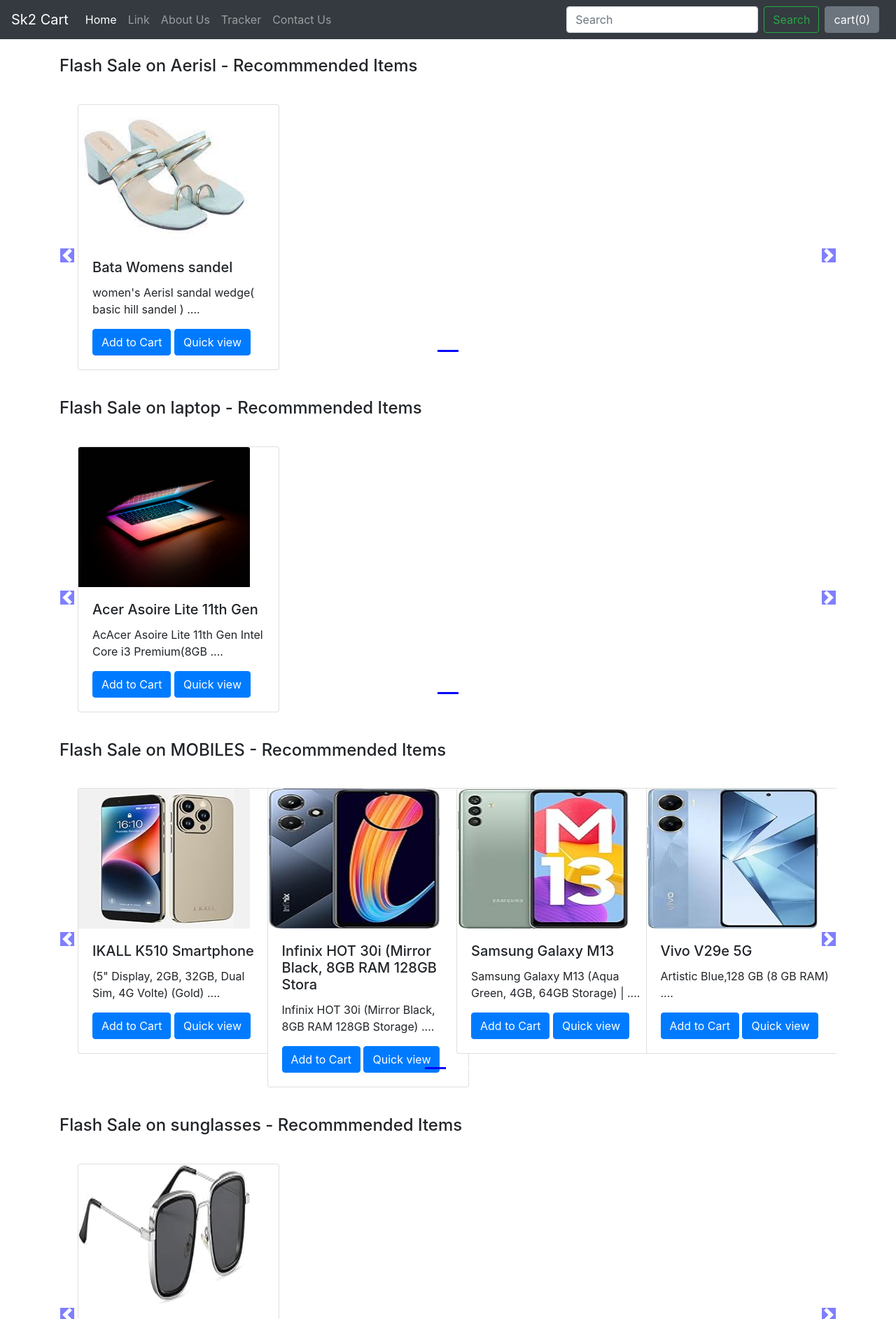
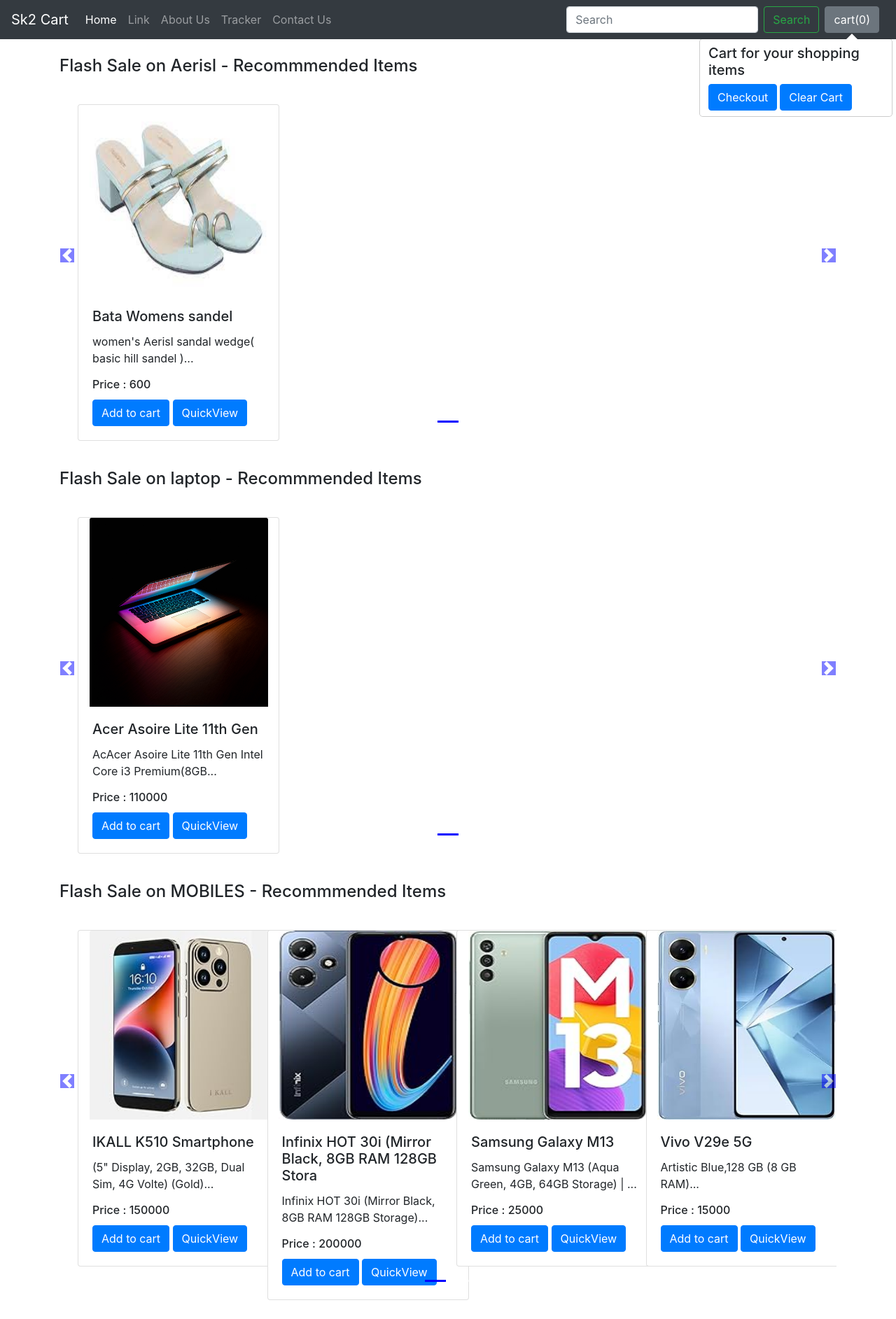
Before and after one commit to kadshweta/ecommerce-website, a Django app: page /shop/ in a window 1280 px wide. Shown: the top 1885 px of the page at 70% size. Run offline with Django 4.2, Linux system fonts and the light colour scheme; data comes from the database, SQL or seed files in the repository; some libraries are stand-ins or nearby versions.

Commit message:
Creating A Cart In Navigation Bar As Popover

```diff
--- a/ecopro/shop/templates/shop/index.html
+++ b/ecopro/shop/templates/shop/index.html
@@ -63,19 +63,36 @@
 
           {% for i in product %}
           <div class="col-xs-3 col-sm-3 col-md-3">
-            <div class="card" style="width: 18rem;">
+            <div class="card align-items-center" style="width: 18rem;">
+              <img src='/media/{{i.image}}' class="card-img-top" alt="..." style="width: 255px; height: 270px;">
+              <div class="card-body">
+                <h5 class="card-title" id="namepr{{i.id}}">{{i.product_name}}</h5>
+                <p class="card-text">{{i.desc|slice:"0:53"}}...</p>
+                <h6 class="card-title" >Price : <span id="pricepr{{i.id}}">{{i.price}}</span></h6>
+                <span id="divpr{{i.id}}" class="divpr">
+                  <button id='pr{{i.id}}' class="btn btn-primary cart">Add to cart</button>
+                </span>
+                <a href="/shop/productview/{{i.id}}"><button id='qv{{i.id}}'
+                    class="btn btn-primary cart">QuickView</button></a>
+              </div>
+            </div>
+          </div>
+          <!-- <div class="col-xs-3 col-sm-3 col-md-3">
+            <div class="card align-items-center " style="width: 18rem;">
               <img src='/media/{{i.image}}' class="card-img-top" alt="...">
               <div class="card-body">
                 <h5 class="card-title">{{i.product_name}}</h5>
                 <p class="card-text">{{i.desc|slice:"0:53"}} ....</p>
-
+                <span id="divpr{{i.id}}" class="divpr">
                 <button id="pr{{i.id}}" class="btn btn-primary cart" >Add to Cart </button>
-                <a href="/shop/product/{{i.id}}"
+                </span>
+                <a href="/shop/product/{{i.id}}">
                 <button id="qv{{i.id}}" class="btn btn-primary cart" >Quick view </button>
               </a>
+
               </div>
             </div>
-          </div>
+          </div> -->
           {% if forloop.counter|divisibleby:4 and forloop.counter > 0 and not forloop.last %}
         </div><div class="carousel-item">
                   {% endif %}
@@ -100,35 +117,92 @@
 {% comment %} carosal show using two div ends {% endcomment %}
 {% comment %} shift upeer becouse cursole come outside of image {% endcomment %}
 {% block js %}
+<script src="https://code.jquery.com/jquery-3.2.1.slim.min.js" integrity="sha384-KJ3o2DKtIkvYIK3UENzmM7KCkRr/rE9/Qpg6aAZGJwFDMVNA/GpGFF93hXpG5KkN" crossorigin="anonymous"></script>
+<script src="https://cdn.jsdelivr.net/npm/popper.js@1.12.9/dist/umd/popper.min.js" integrity="sha384-ApNbgh9B+Y1QKtv3Rn7W3mgPxhU9K/ScQsAP7hUibX39j7fakFPskvXusvfa0b4Q" crossorigin="anonymous"></script>
+<script src="https://cdn.jsdelivr.net/npm/bootstrap@4.0.0/dist/js/bootstrap.min.js" integrity="sha384-JZR6Spejh4U02d8jOt6vLEHfe/JQGiRRSQQxSfFWpi1MquVdAyjUar5+76PVCmYl" crossorigin="anonymous"></script>
 <script>
-console.log('working');
-if(localStorage.getItem('cart')==null){
-var cart = {};
+if (localStorage.getItem('cart') == null) {
+  var cart = {};
+} else {
+  cart = JSON.parse(localStorage.getItem('cart'));
+  updateCart(cart);
 }
-else{
-cart= json.parse(localStorage.getItem('cart'));
-document.getElementById('cart').innerHTML=object.keys(cart).length;
+// If the add to cart button is clicked, add/increment the item
+// $('.cart').click(function() {
+$('.divpr').on('click', 'button.cart', function () {
+  var idstr = this.id.toString();
+  if (cart[idstr] != undefined) {
+    qty = cart[idstr][0] + 1;
 
+  } else {
+    qty = 1;
+    name = document.getElementById('name' + idstr).innerHTML
+    price = document.getElementById('price' + idstr).innerHTML
+    cart[idstr] = [qty, name, price];
+
+  }
+  updateCart(cart);
+});
+//Add Popover to cart
+$('#popcart').popover();
+updatePopover(cart);
+
+function updatePopover(cart) {
+  var popStr = "";
+  popStr = popStr + "<h5> Cart for your shopping items </h5><div class='mx-2 my-2'>";
+  var i = 1;
+  for (var item in cart) {
+    popStr = popStr + "<b>" + i + "</b>. ";
+    popStr = popStr + document.getElementById('name' + item).innerHTML.slice(0, 19) + "... Qty: " + cart[item][0] + '<br>';
+    i = i + 1;
+  }
+  popStr = popStr + "</div> <a href='/shop/checkout'><button class='btn btn-primary' id ='checkout'>Checkout</button></a> <button class='btn btn-primary' onclick='clearCart()' id ='clearCart'>Clear Cart</button>     "
+
+  document.getElementById('popcart').setAttribute('data-content', popStr);
+  $('#popcart').popover('show');
 }
 
-$('.cart').click(function(){
-  var idstr = this.id.toString();
-  console.log(idstr);
-  if (cart[idstr] !=undefined){
-    cart[idstr]=cart[idstr] + 1;
+function clearCart() {
+  cart = JSON.parse(localStorage.getItem('cart'));
+  for (var item in cart) {
+    document.getElementById('div' + item).innerHTML = '<button id="' + item + '" class="btn btn-primary cart">Add To Cart</button>'
+  }
+  localStorage.clear();
+  cart = {};
+  updateCart(cart);
+}
 
+function updateCart(cart) {
+  var sum = 0;
+  for (var item in cart) {
+    sum = sum + cart[item][0];
+    document.getElementById('div' + item).innerHTML = "<button id='minus" + item + "' class='btn btn-primary minus'>-</button> <span id='val" + item + "''>" + cart[item][0] + "</span> <button id='plus" + item + "' class='btn btn-primary plus'> + </button>";
+  }
+  localStorage.setItem('cart', JSON.stringify(cart));
+  document.getElementById('cart').innerHTML = sum;
+  console.log(cart);
+  updatePopover(cart);
 }
-  else
-  {
-    cart[idstr]=1;
+// If plus or minus button is clicked, change the cart as well as the display value
+$('.divpr').on("click", "button.minus", function () {
+  a = this.id.slice(7,);
+  cart['pr' + a][0] = cart['pr' + a][0] - 1;
+  cart['pr' + a][0] = Math.max(0, cart['pr' + a][0]);
+  document.getElementById('valpr' + a).innerHTML = cart['pr' + a][0];
+  if(cart['pr'+a][0]==0){
+    document.getElementById('divpr'+a).innerHTML='<button id="pr' +a+'" class="btn btn-primary cart">Add to cart</button>'
+    delete cart['pr'+a]
   }
-console.log(cart);
-localStorage.setItem('cart',JSON.stringify(cart));
-
-document.getElementById('cart').innerHTML=object.keys(cart).length;
+  else{
+    document.getElementById('valpr' + a).innerHTML = cart['pr' + a][0];
+  }
+  updateCart(cart);
 });
-
-$('#popcart').popover();
-document.getElementById(*popcart*).setAttribute('data-content','<h5>cart</h5>')
+$('.divpr').on("click", "button.plus", function () {
+  a = this.id.slice(6,);
+  cart['pr' + a][0] = cart['pr' + a][0] + 1;
+  document.getElementById('valpr' + a).innerHTML = cart['pr' + a][0];
+  updateCart(cart);
+});
 </script>
 {% endblock %}
```
Also changed, not shown: ecopro/shop/templates/shop/about.html (+6 -6 lines).
